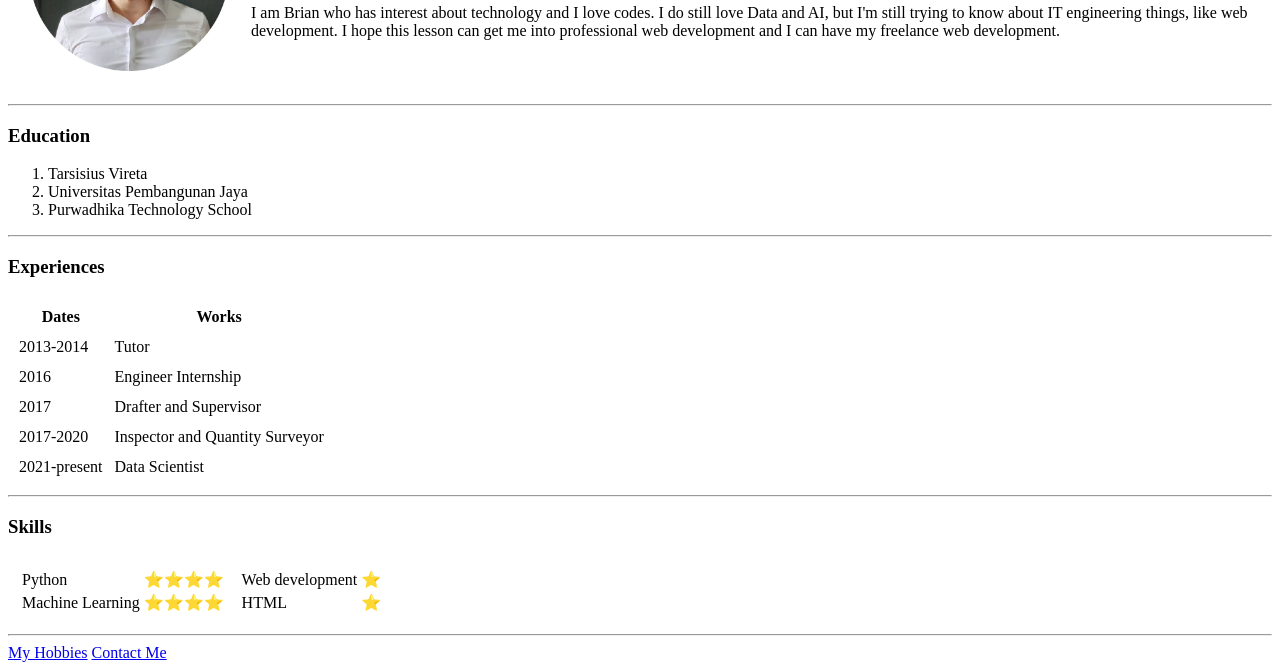
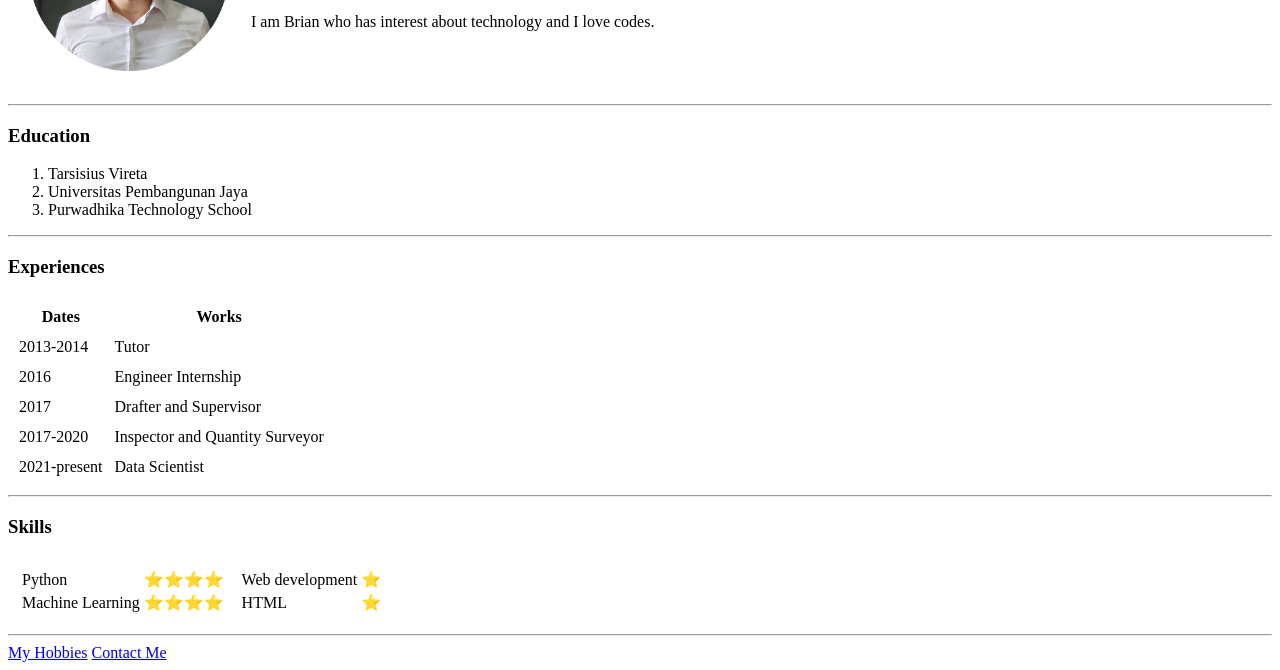
Before and after one commit to brdx88/cv_trial, a plain HTML site: page index.html in a window 1280 px wide. Shown: the part 158-828 px from the top of the page. Drawn offline with Linux system fonts and the light colour scheme.

Commit message:
update bio.

```diff
--- a/index.html
+++ b/index.html
@@ -17,8 +17,7 @@
       <!-- <i><p>Data Scientist of Bank Negara Indonesia</p></i>
       it's a good practice to use emphasize instead of italic -->
       <p><em>Data Scientist of <strong><a href="https://www.bni.co.id/id-id/">Bank Negara Indonesia</a></strong></em></p>
-      <p>I am Brian who has interest about technology and I love codes. I do still love Data and AI, but I'm still trying to know about IT engineering things, like web development. I hope this lesson can get me into professional web development and I can
-        have my freelance web development.</p></td>
+      <p>I am Brian who has interest about technology and I love codes.</p></td>
     </tr>
   </table>
 
```
